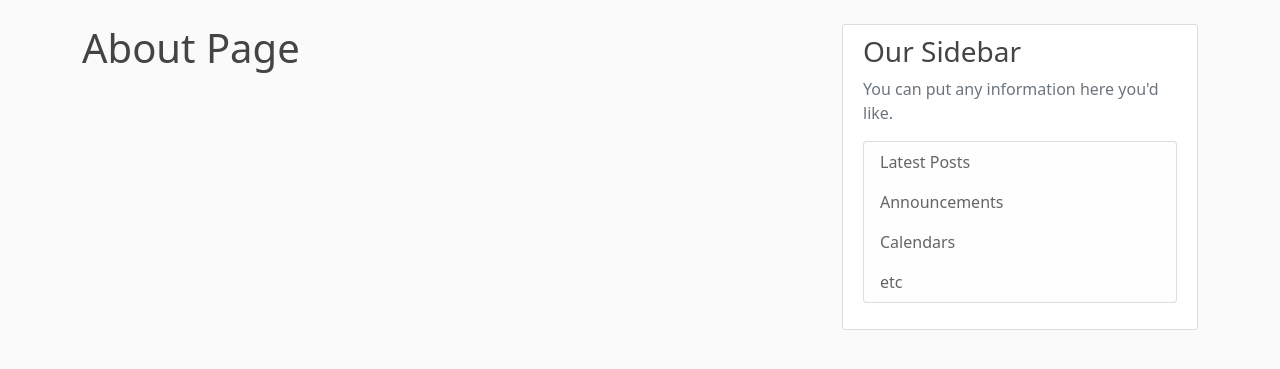
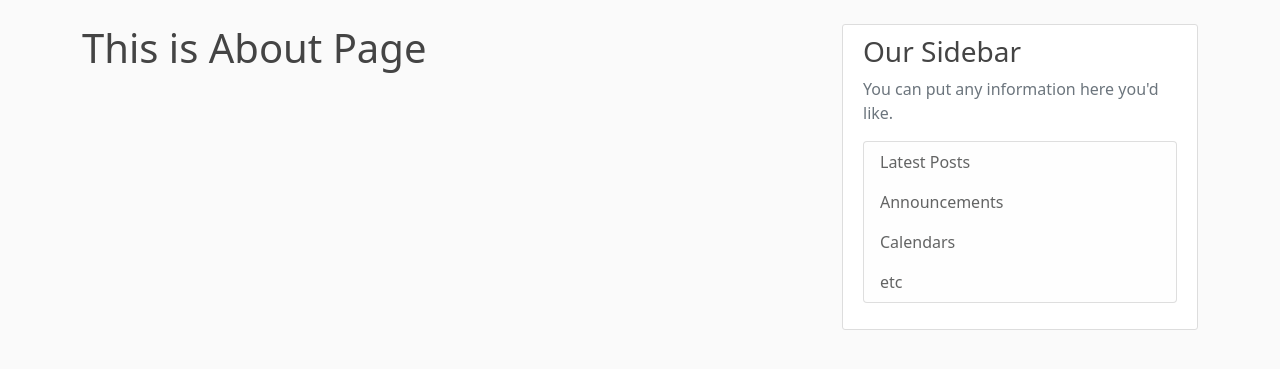
Before and after one commit to himanshugupta0158/Flask-UserManagement, a Flask app: template app/templates/about.html in a window 1280 px wide. Shown: the part 56-425 px from the top of the page. Run offline with Flask 2, Linux system fonts and the light colour scheme; the template is opened without the code that fills it, so the values that code supplies are empty; some libraries are stand-ins or nearby versions.

Commit message:
change in text in about page

```diff
--- a/app/templates/about.html
+++ b/app/templates/about.html
@@ -2,6 +2,6 @@
 
 {% block content %}
 
-    <h1>About Page</h1>
+    <h1>This is About Page</h1>
 
 {% endblock %}
```
